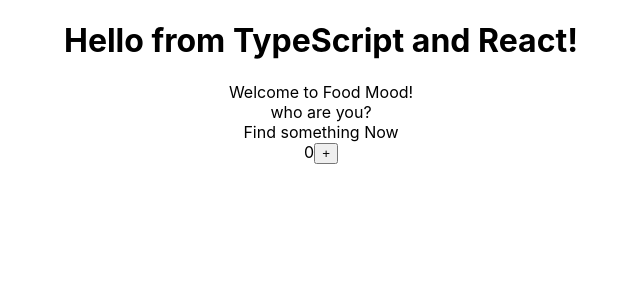
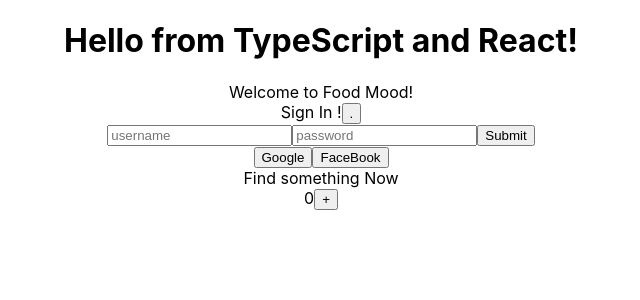
Before and after one commit to dstadz/Food-Mood-Be, a React (Create React App) app in the folder food-mood FE/: page / in a window 1280 px wide. Shown: the top 300 px of the page, without its empty margins (319-959 px from the left). Built offline with nearby package versions, Linux system fonts and the light colour scheme.

Commit message:
form getting going

```diff
--- a/food-mood FE/package.json
+++ b/food-mood FE/package.json
@@ -15,6 +15,7 @@
     "react": "^16.13.1",
     "react-dev": "0.0.1",
     "react-dom": "^16.13.1",
+    "react-hook-form": "^5.2.0",
     "react-router": "^5.1.2",
     "react-router-dom": "^5.1.2",
     "react-scripts": "3.4.1",
--- a/food-mood FE/src/components/SignInUp.tsx
+++ b/food-mood FE/src/components/SignInUp.tsx
@@ -1,12 +1,45 @@
 import React, {useState} from 'react'
+import { useForm } from 'react-hook-form';
+
+
+
+
+
+interface FormData {
+  name: string;
+  email:string;
+  password: string;
+  confirmPassword?: string;
+}
 
 const SignInUp: React.FC = () =>{
   const [newMember, setnewMember] = useState(false)
+  const { register, handleSubmit, errors } = useForm();
+  // const data: Formdata = {
+  //   name:
+  // }
+  const onSubmit = (data:any) => {
 
+    console.log(data)
+  }
+
+
+  //console.log(errors);
   return(
-
-    <div> who are you?</div>
-    )
+    <div>
+      Sign {newMember ? 'Up' : 'In'} !
+      <button onClick={()=> setnewMember(!newMember)}>.</button>
+      <form onSubmit={handleSubmit(onSubmit)}>
+        <input type="text" placeholder='username' name="name" ref={register({required: true, maxLength: 100})} />
+        <input type="password" placeholder='password' name="password" ref={register} />
+        {newMember && <input type="password" placeholder='confirm password' name="confirmPassword" ref={register} />
+}
+        <input type="submit" />
+      </form>
+      <button>Google</button>
+      <button>FaceBook</button>
+    </div>
+  )
 }
 
 export default SignInUp
```
Also changed, not shown: 1 other file (tests, documents, lock files or other folders).
